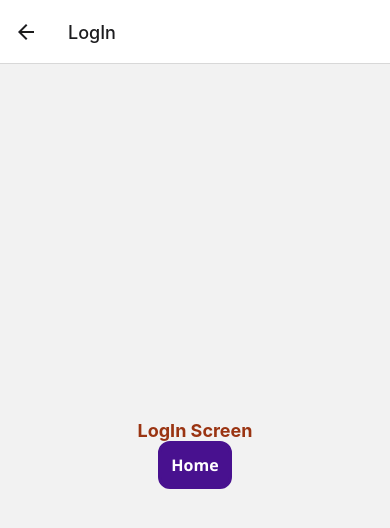
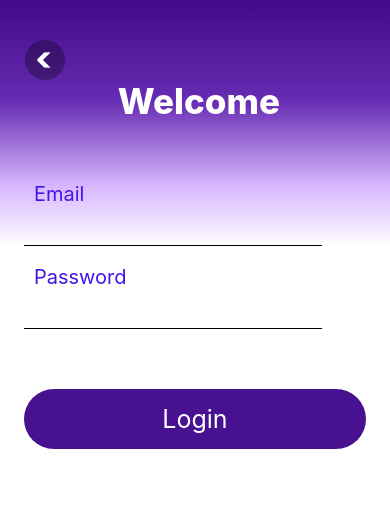
Before and after one commit to edegan-furb/Entra21-TCC, a React Native app in the folder Client/: screen /LogIn in a window 390 px wide. Shown: the top 528 px of the page. Built offline with nearby package versions, Linux system fonts and the light colour scheme.

Commit message:
fazendo tela de login

```diff
--- a/Client/App.js
+++ b/Client/App.js
@@ -71,7 +71,7 @@ export default function App() {
               component={StartScreen}
               options={{ headerShown: false }}
             />
-            <Stack.Screen name="LogIn" component={LogInScreen} />
+            <Stack.Screen name="LogIn" component={LogInScreen}  options={{headerShown: false}} />
             <Stack.Screen
               name="SignUp"
               component={SignUpScreen}
--- a/Client/package.json
+++ b/Client/package.json
@@ -18,6 +18,7 @@
     "expo": "~49.0.15",
     "expo-app-loading": "^2.1.1",
     "expo-font": "~11.4.0",
+    "expo-linear-gradient": "^12.5.0",
     "expo-splash-screen": "~0.20.5",
     "expo-status-bar": "~1.6.0",
     "react": "18.2.0",
--- a/Client/screens/LogInScreen.js
+++ b/Client/screens/LogInScreen.js
@@ -1,19 +1,46 @@
-import { StyleSheet, View, Text } from "react-native";
-
+import { StyleSheet, View, Text, TextInput, TouchableOpacity } from "react-native";
+import { LinearGradient } from 'expo-linear-gradient';
+import { useNavigation } from "@react-navigation/native";
+import BackButton from "../components/BackButton";
 import CustomButton from "../components/CustomButton";
-import { useNavigation } from "@react-navigation/native";
 
 function LogInScreen() {
   const navigation = useNavigation();
 
-  function onPressHandler() {
-    navigation.navigate("Tabs");
+  function backToStart(page){
+    if(page === 'Start'){
+      navigation.navigate("Start")
+    }
   }
 
+  const handlePress = () => {
+    alert('Botão pressionado!');
+  };
   return (
     <View style={styles.rootContainer}>
-      <Text style={styles.text}>LogIn Screen</Text>
-      <CustomButton title={"Home"} onPress={onPressHandler} />
+      <LinearGradient
+        style={styles.container}
+        locations={[0, 0.1198, 0.2205, 0.2917]}
+        colors={["#420A89", "rgba(116, 45, 205, 0.83)", "#D7B7FF", "#FFF"]}
+      >
+        <BackButton onPress={() => backToStart('Start')}/>
+        <View>
+          <Text style={styles.titulo}> Welcome</Text>
+        </View>
+
+        <View name="form" style={styles.form}>
+          <Text style={styles.label}>Email</Text>
+          <TextInput style={styles.input} />
+          <Text style={styles.label}>Password</Text>
+          <TextInput style={styles.input} />
+        </View>
+
+        <View name="botao" styles={styles.botao}>
+          <TouchableOpacity style={styles.button} onPress={handlePress}>
+            <Text style={styles.buttonText}>Login</Text>
+          </TouchableOpacity>
+        </View>
+      </LinearGradient>
     </View>
   );
 }
@@ -25,10 +52,168 @@ const styles = StyleSheet.create({
     flex: 1,
     justifyContent: "center",
     alignItems: "center",
+
   },
   text: {
     fontSize: 18,
     fontWeight: "bold",
     color: "#9a3412",
   },
+  container: {
+    flex: 1,
+    backgroundColor: '#25292e',
+    alignItems: 'left',
+    width: '100%'
+
+  },
+  input: {
+    height: 40,
+    borderWidth: 1,
+    padding: 2,
+    marginLeft: 24,
+    marginRight: 68,
+    borderWidth: 0,
+    borderBottomWidth: 1
+  },
+  titulo: {
+    color: '#FFF',
+    textAlign: 'center',
+    fontSize: 35,
+    fontWeight: '800',
+  },
+  label: {
+    color: '#4215E8',
+    textAlign: 'left',
+    paddingLeft: 34,
+    paddingTop: '5%',
+    fontSize: 20
+  },
+  button: {
+    backgroundColor: '#48118F',
+    alignItems: 'center',
+    justifyContent: 'center',
+    width: 342,
+    height: 60,
+    borderRadius: 35,
+    alignSelf: 'center',
+  },
+  buttonText: {
+    width: 'auto',
+    height: 'auto',
+    color: '#fff',
+    textAlign: 'center',
+    fontSize: 25,
+  },
+  form: {
+    alignText: 'center',
+    paddingTop: 40,
+    paddingBottom: 60,
+  }
 });
+
+/*
+import { StatusBar } from 'expo-status-bar';
+import { LinearGradient } from 'expo-linear-gradient';
+import { View, Text, StyleSheet, TextInput, TouchableOpacity } from 'react-native';
+import React from 'react';
+
+
+
+
+export default function App() {
+
+  const handlePress = () => {
+    alert('Botão pressionado!');
+  };
+
+  return (
+    <LinearGradient
+      style={styles.container}
+      locations={[0, 0.1198, 0.2205, 0.2917]}
+      colors={['#420A89', 'rgba(116, 45, 205, 0.83)', '#D7B7FF', '#FFF']}>
+      <View >
+        <Text style={styles.titulo}> Welcome</Text>
+      </View>
+
+
+      <View name='form' style = {styles.form}>
+        <Text style = {styles.label}>Email</Text>
+        <TextInput style={styles.input} />
+        <Text style = {styles.label}>Password</Text>
+        <TextInput style = {styles.input} />
+      </View>
+
+      <View name='botao' styles={styles.botao}>
+        <TouchableOpacity style={styles.button} onPress={handlePress}>
+          <Text style={styles.buttonText}>Clique em mim!</Text>
+        </TouchableOpacity>
+      </View>
+
+
+    </LinearGradient>
+  );
+}
+
+
+const styles = StyleSheet.create({
+  container: {
+    flex: 1,
+    backgroundColor: '#25292e',
+    alignItems: 'left',
+
+  },
+  input: {
+    height: 40,
+    margin: 12,
+    borderWidth: 1,
+    padding: 10,
+    border: 0,
+    marginLeft: 24,
+    marginRight: 68,
+    borderWidth: 0,
+    borderBottomWidth: 1
+  },
+  titulo: {
+    color: '#FFF',
+    textAlign: 'center',
+    fontSize: 35,
+    fontWeight: '800',
+    paddingTop: 58
+  },
+  label: {
+    color: '#4215E8',
+    textAlign: 'left',
+    paddingLeft: 34,
+    paddingTop: '22.05%',
+    fontSize: 20
+  },
+  button: {
+    backgroundColor: '#48118F',
+    alignItems: 'center',
+    justifyContent: 'center',
+    width: 342,
+    height: 60,
+    borderRadius: 35,
+    alignSelf: 'center'
+
+  },
+  buttonText: {
+    width: 219,
+    height: 29,
+    color: '#fff',
+    textAlign: 'center',
+    fontSize: 25,
+
+
+  },
+  botao: {
+    paddingTop: 35
+  },
+  form: {
+    alignText: 'center',
+  }
+});
+
+
+
+*/
```
Also changed, not shown: 1 other file (tests, documents, lock files or other folders).
